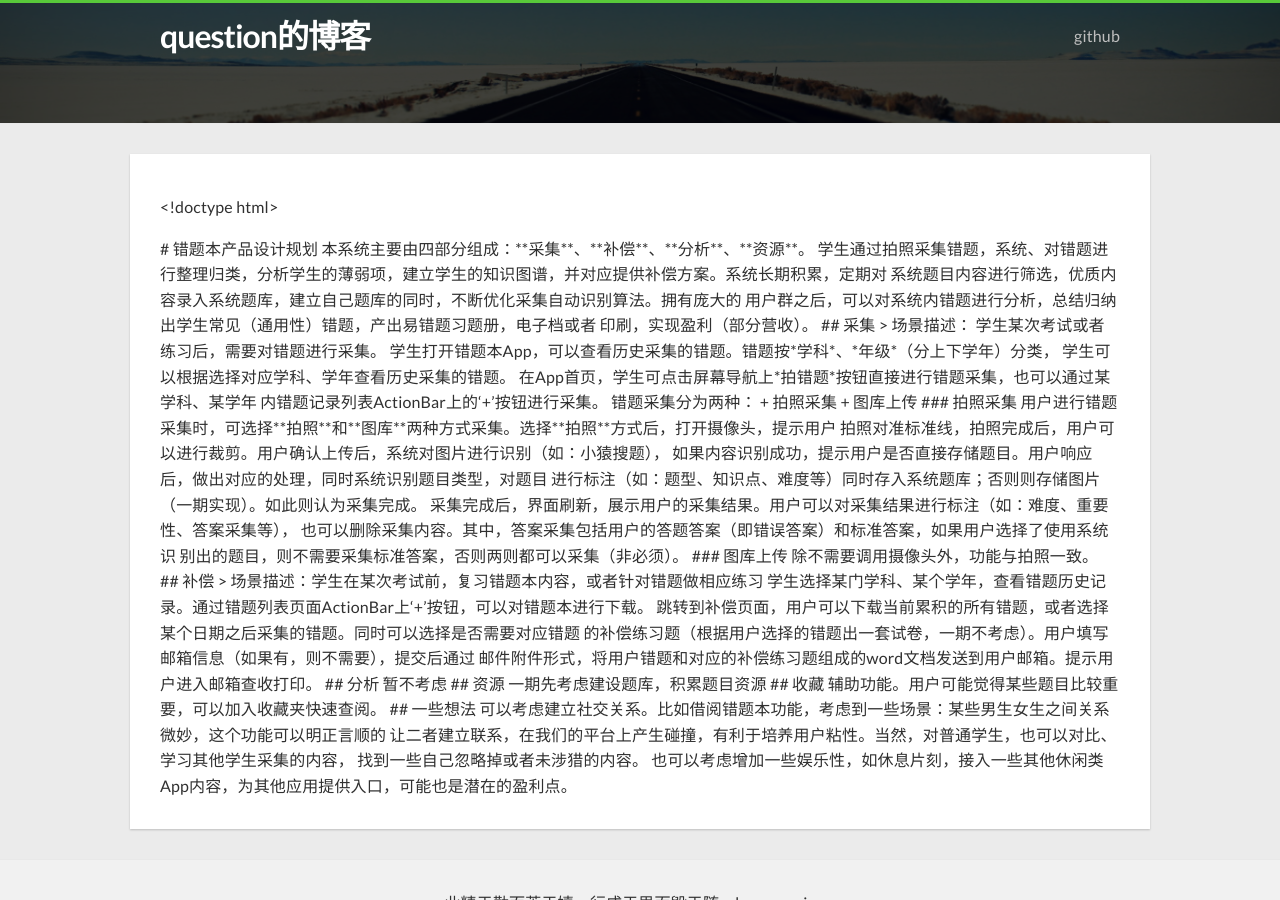
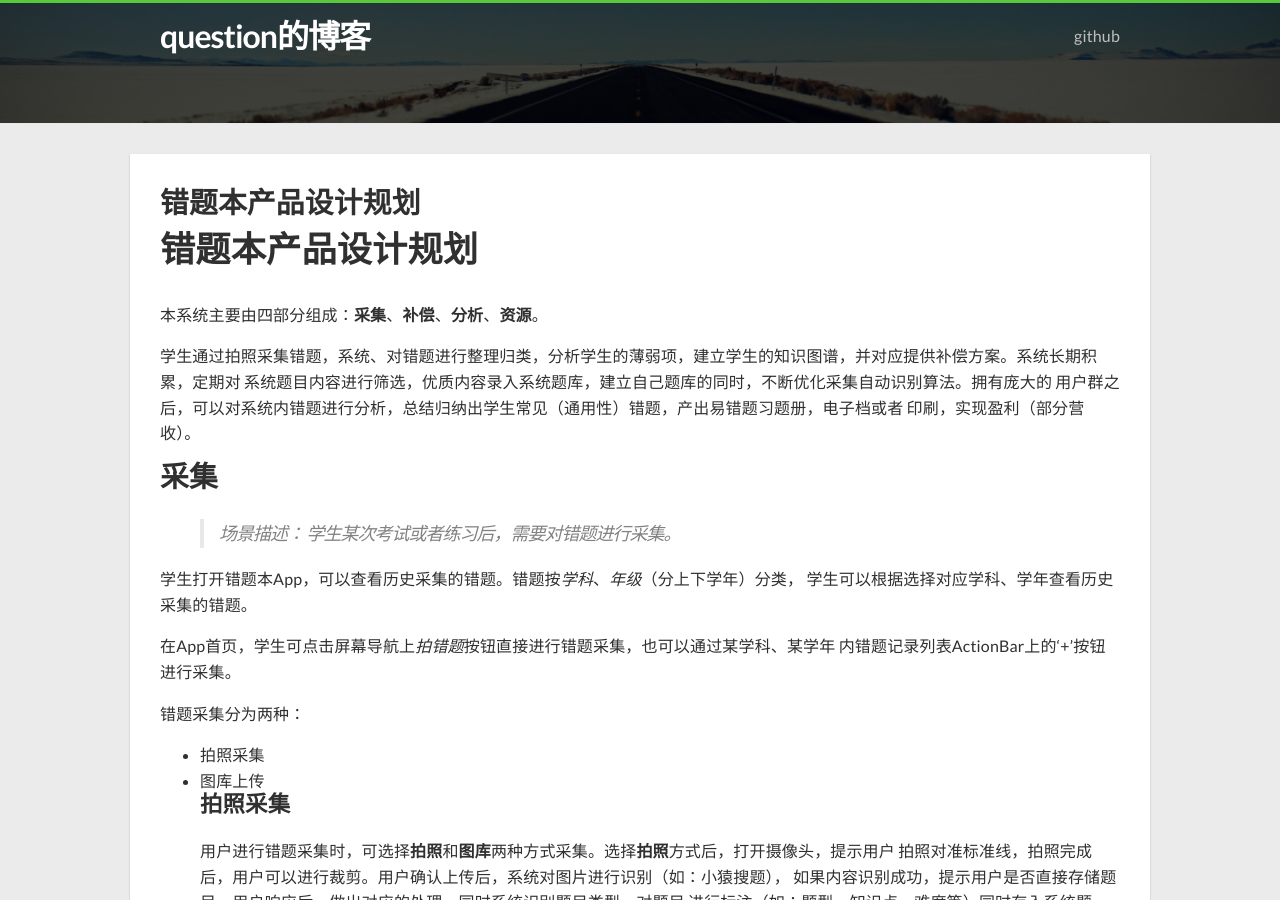
Before and after one commit to Hquestion/hquestion.github.io, a Jekyll site: the page built from static/design/错题本产品设计.md, in a window 1280 px wide and 900 px high. Built offline with Jekyll 4.4.1, drawn with Linux system fonts in a browser that asks for light colours; nearby versions of some CDN libraries; our own code applies the rules of GitHub Pages for plain Markdown files; some of the changed text lies outside the part shown.

Commit message:
产品设计

```diff
--- a/static/design/错题本产品设计.md
+++ b/static/design/错题本产品设计.md
@@ -1,8 +1,3 @@
-<!doctype html>
-<html>
-<header></header>
-<body>
-
 # 错题本产品设计规划
 
 本系统主要由四部分组成：**采集**、**补偿**、**分析**、**资源**。
@@ -58,6 +53,3 @@
 让二者建立联系，在我们的平台上产生碰撞，有利于培养用户粘性。当然，对普通学生，也可以对比、学习其他学生采集的内容，
 找到一些自己忽略掉或者未涉猎的内容。
 也可以考虑增加一些娱乐性，如休息片刻，接入一些其他休闲类App内容，为其他应用提供入口，可能也是潜在的盈利点。
-
-</body>
-</html>
```
